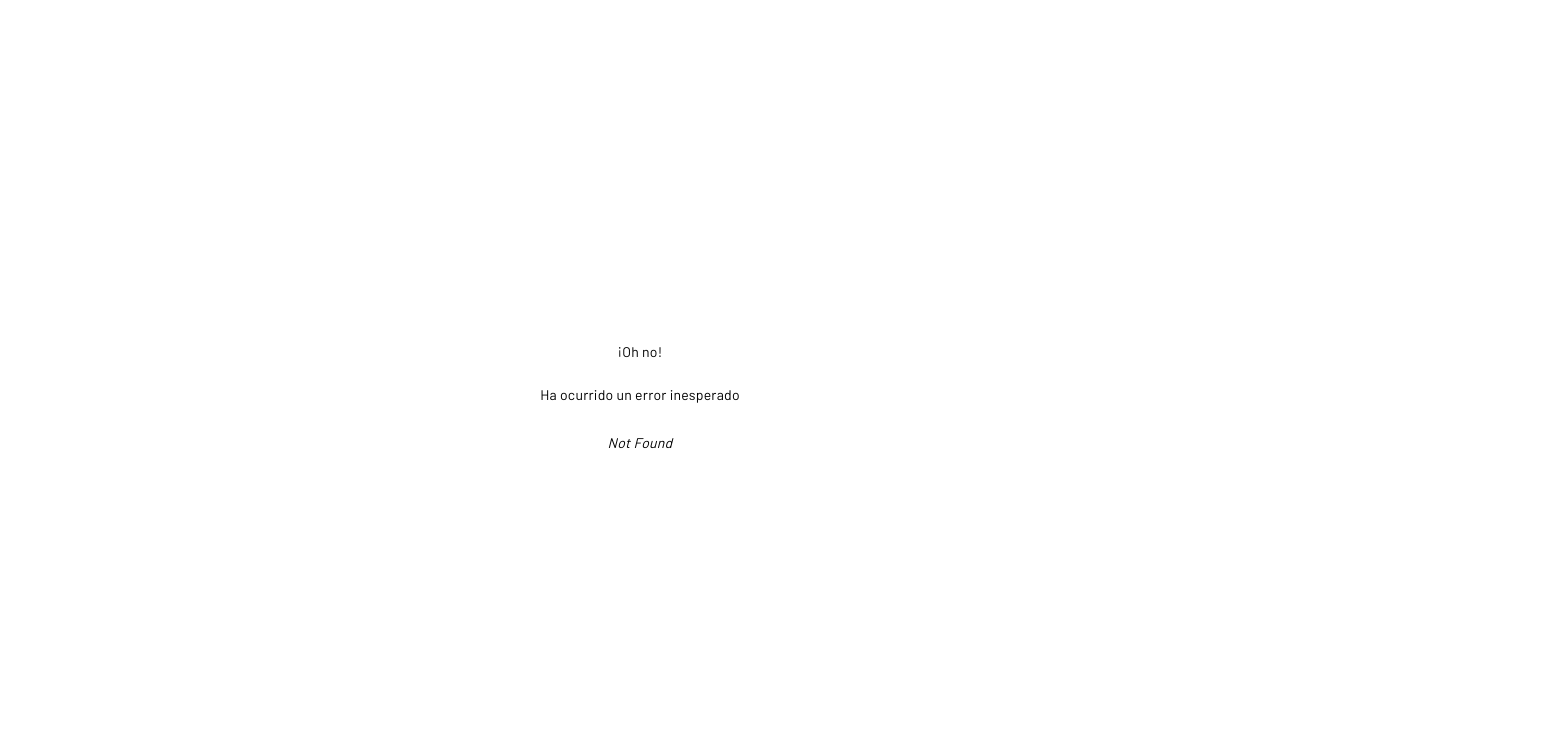
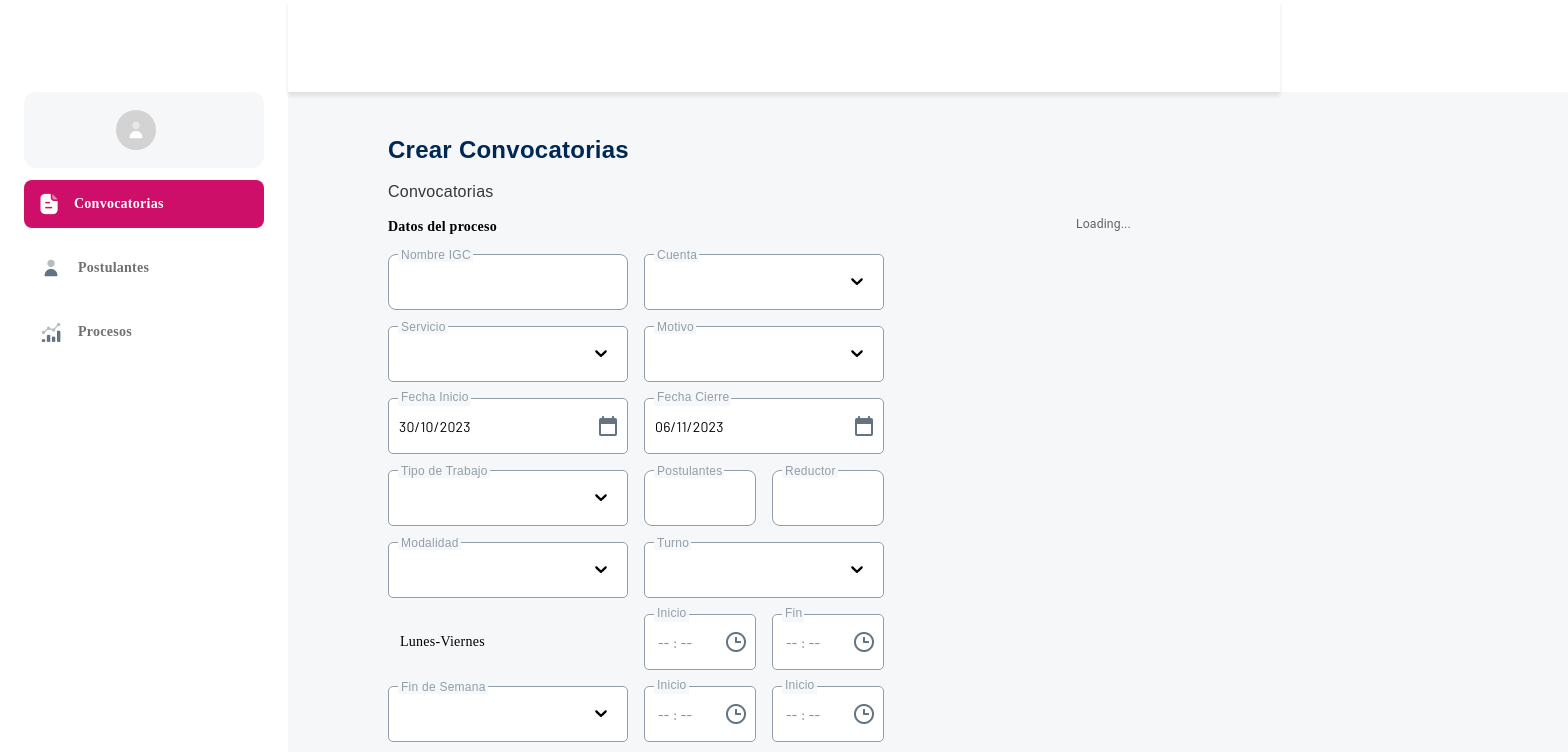
Before and after one commit to sara-rioseco/hackaton2023, a React (Vite) app: page /admin in a window 1280 px wide. Before the commit this address had no page. Shown: the top 752 px of the page, 1568 px wide, since content can reach past the window. Built offline with nearby package versions, Linux system fonts and the light colour scheme; a web font is replaced by a local one; what react-swipeable-views-utils would draw is missing.

Commit message:
ordeno nombre y archivos, intento mostrar oferta

```diff
--- a/src/components/convocatorias/card-oferta.jsx
+++ b/src/components/convocatorias/card-oferta.jsx
@@ -1,3 +1,4 @@
+/* eslint-disable react/prop-types */
 /* eslint-disable no-unused-vars */
 import React from "react";
 import {
--- a/src/components/convocatorias/oferta.jsx
+++ b/src/components/convocatorias/oferta.jsx
@@ -1,12 +1,8 @@
-/* eslint-disable no-unused-vars */
-import React, { useState, useEffect } from "react";
-import Box from "@mui/material/Box";
-import Card from "@mui/material/Card";
-import CardContent from "@mui/material/CardContent";
+import { useState, useEffect } from "react";
+import PropTypes from 'prop-types';
 import Typography from "@mui/material/Typography";
 import CustomCard from "./card-oferta";
 import { styled } from "@mui/system";
-import { RowingOutlined } from "@mui/icons-material";
 import './oferta.css'
 
 
@@ -20,53 +16,18 @@ const OfferSection = styled("div")({
 
 });
 
-export default function OfertaGenerate() {
-  const [data, setData] = useState(null);
-  const [responses, setResponse] = useState(null);
+export default function OfertaGenerate( { data }) {
+  const [response, setResponse] = useState(null);
 
   useEffect(() => {
-    async function fetchData() {
-      try {
-        const response = await fetch(
-          "https://iezopofihj.execute-api.us-east-1.amazonaws.com/dev/processes?startDate=2023-10-03&endDate=2023-11-03"
-        );
-        const result = await response.json();
-        const data = result.data[0];
-
-        const responseia = await query({ question: `Este es el json de la oferta ${data}` });
-      } catch (error) {
-        console.log("error", error);
-      }
-    }
-
-    fetchData();
-  }, []);
-
-  async function query(data) {
-    try {
-      const response = await fetch(
-        "https://konecta-2.onrender.com/api/v1/prediction/d0c5306d-38d2-44e5-ad71-4e9b1d4e6963",
-        {
-          method: "POST",
-          headers: {
-            "Content-Type": "application/json",
-          },
-          body: JSON.stringify(data),
-        }
-      );
-      const result = await response.json();
-      setResponse(JSON.parse(result));
-    } catch (error) {
-      console.log("error", error);
-    }
-  }
+      data ? setResponse(JSON.parse(data)) : console.log('no hay data')
+  }, [data]);
 
   return (
 
         <OfferSection >
-
-          {responses ? (
-            <CustomCard data={responses}></CustomCard>
+          {response? (
+            <CustomCard data={response}></CustomCard>
           ) : (
             <Typography variant="body2" color="textSecondary">
               Loading...
@@ -75,3 +36,8 @@ export default function OfertaGenerate() {
         </OfferSection>
   );
 }
+
+
+OfertaGenerate.propTypes = {
+  data: PropTypes.object
+}
--- a/src/components/formDate/form-date.jsx
+++ b/src/components/formDate/form-date.jsx
@@ -10,7 +10,7 @@ import { useEffect } from "react";
 
 import DatePicker, { registerLocale  } from "react-datepicker";
 
-import { usePostLogic } from '../../utils/post';
+import { useAdminLogic } from '../../utils/admin';
 
 import es from 'date-fns/locale/es';
 registerLocale('es', es)
@@ -31,7 +31,7 @@ export default function FormDate({label, classInputLabel, newDate, onDateChange}
     activeTrainingDate,
     handleFieldChange,
     handleActiveDate
-  } = usePostLogic();
+  } = useAdminLogic();
 
   const handleDateChange = (d) => {
     handleActiveDate(classInputLabel, d);
--- a/src/components/formGrid/form-grid.jsx
+++ b/src/components/formGrid/form-grid.jsx
@@ -4,7 +4,7 @@ import './form-grid.css'
 //React
 import { useCallback, useEffect, useState, } from 'react';
 // Custom hooks
-import { usePostLogic } from '../../utils/post';
+import { useAdminLogic } from '../../utils/admin';
 // Components
 import Button from '../button/button';
 import FormDate from '../formDate/form-date'
@@ -19,6 +19,10 @@ export default function FormGrid() {
     setNotValidForm,
     formData,
     offerData,
+    iaOfferDataResponse,
+    setFormData,
+    setOfferData,
+    setIaOfferDataResponse,
     handleFieldChange,
     activeStartingDate, setActiveStartingDate,
     activeClosingDate, setActiveClosingDate,
@@ -30,7 +34,7 @@ export default function FormGrid() {
     handleCreateProcessDB,
     handleCreateProcessEvaluar,
     handleGenerateOfferIA
-  } = usePostLogic();
+  } = useAdminLogic();
 
 useEffect(()=> {}, [activeClosingDate, activeStartingDate, activeTrainingDate])
 
@@ -310,9 +314,14 @@ const jsonOfferData = () => JSON.stringify(offerData, null, 2)
         </div>
         <div className="item33">
           <Button label="Generar Oferta" classButton='createOfferButton' disabled={notValidForm} onClick={() => {
-            handleGenerateOfferIA(jsonOfferData()).then(res => console.log(res))
-/*             handleCreateProcessDB(jsonFormData()) */
-            }}/>
+            try {
+              const res = handleGenerateOfferIA(jsonOfferData())
+              setIaOfferDataResponse(res)
+            } catch (e) {
+              console.error(e)
+            } finally {
+              console.log(iaOfferDataResponse)
+            }}}/>
         </div>
       </div>
     </>
--- a/src/components/sidebarButtonGroup/sidebar-button-group.jsx
+++ b/src/components/sidebarButtonGroup/sidebar-button-group.jsx
@@ -7,7 +7,7 @@ import invoice from "../../assets/icons/dashboard/ic_invoice.png"
 import invoiceUnselected from "../../assets/icons/dashboard/unselected_ic_invoice.png"
 import user from "../../assets/icons/dashboard/ic_user.png"
 import userUnselected from "../../assets/icons/dashboard/unselected_ic_user.png"
-import { usePostLogic } from "../../utils/post";
+import { useAdminLogic } from "../../utils/admin";
 
 
 const types = [
@@ -20,7 +20,7 @@ export default function SidebarButtonGroup() {
   const [selected, setSelected] = useState(0);
   const [activeType, setActiveType] = useState("Convocatorias");
 
-  const { handleSideBarButtonClick } = usePostLogic();
+  const { handleSideBarButtonClick } = useAdminLogic();
 
   const handleColor = (row) => {
     setActiveType(row.title);
--- a/src/main.jsx
+++ b/src/main.jsx
@@ -6,16 +6,13 @@ import {
 } from "react-router-dom";
 import ErrorPage from './error-page';
 import Home from './pages/Home/home';
-import Post from './pages/Post/post';
-import ListApplicants from './pages/ListApplicants/list-applicants';
-import ProcessList from './pages/ProcessList/process-list';
+import Admin from './pages/Admin/admin';
 /* import ListApplicants from './pages/ListApplicants/list-applicants';
 import ProcessList from './pages/ProcessList/process-list'; */
 
 import OfertaGenerate from './components/convocatorias/oferta'
 import IconBreadcrumbs from  './components/detalleApplicants/breadcrumbs';
 import StepperHorizontal from  './components/detalleApplicants/detalle';
-import Circular from './components/detalleApplicants/circular-progress';
 import Dashboarr from './pages/DetalleApplicants/detalle-applicants';
 import Landing from './pages/Landing/landing';
 import './index.css'
@@ -28,17 +25,17 @@ const router = createBrowserRouter([
   },
   {
     path: "/applicants",
-    element: <Post />,
+    element: <Admin />,
     errorElement: <ErrorPage />,
   },
   {
-    path: "/post",
-    element: <Post />,
+    path: "/admin",
+    element: <Admin />,
     errorElement: <ErrorPage />,
   },
   {
     path: "/listprocesses",
-    element: <Post />,
+    element: <Admin />,
     errorElement: <ErrorPage />,
   },
   {
@@ -62,12 +59,7 @@ const router = createBrowserRouter([
     errorElement: <ErrorPage />,
   },
   {
-    path: "/circle",
-    element: <Circular />,
-    errorElement: <ErrorPage />,
-  },
-  {
-    path: "/landing",
+    path: "/home",
     element: <Landing />,
     errorElement: <ErrorPage />,
   },
--- a/src/pages/Post/post.css
+++ b/src/pages/Admin/admin.css
@@ -24,14 +24,25 @@
 
 .mainContent {
   width: 100%;
-  max-height: 80%;
-  min-width: 520px;;
+  min-width: 720px;
+  max-width: fit-content;
   display: flex;
   justify-content: center;
   flex-direction: column;
   background-color: #919EAb14;
-  padding: 40px 200px 40px 200px;
+  padding: 40px 100px 40px 100px;
   box-sizing: border-box;
   gap: 12px;
+  position:absolute
+}
 
+.gridOfferView {
+  display: flex;
+  flex-flow: row nowrap;
+  position: relative;
+  gap: 100px;
+  justify-content: space-evenly;
+  align-items: flex-start;
+  width: 100%;
+  height: 100%;
 }
--- a/src/pages/Post/post.jsx
+++ b/src/pages/Admin/admin.jsx
@@ -1,14 +1,8 @@
 /* eslint-disable no-unused-vars */
 // CSS
-import './post.css'
-// Components
-import Input from '../../components/input/input'
-import Button from '../../components/button/button'
-// Assets
-import show from '../../assets/icons/login/show-password.png'
-import hide from '../../assets/icons/login/hide-password.png'
+import './admin.css'
 // Custom hook
-import { usePostLogic } from '../../utils/post'
+import { useAdminLogic } from '../../utils/admin'
 //React router
 import { useLocation } from 'react-router-dom'
 // Components
@@ -17,10 +11,11 @@ import FormGrid from '../../components/formGrid/form-grid'
 import ListApplicants from '../ListApplicants/list-applicants'
 import OfertaGenerate from '/src/components/convocatorias/oferta'
 import ProcessList from '../ProcessList/process-list'
-import { Box } from '@mui/system'
 
-export default function Post() {
-const location = useLocation();
+
+export default function Admin() {
+  const { iaOfferDataResponse, setIaOfferDataResponse } = useAdminLogic();
+  const location = useLocation();
     return (
     <>
       <div className='createPost'>
@@ -29,14 +24,14 @@ const location = useLocation();
         </div>
         <div className='mainBody'>
           <div className='headerBar'></div>
-          {location.pathname === "/post" && (
+          {location.pathname === "/admin" && (
             <div className='mainContent'>
-            <h2 className='title'>Crear Convocatorias</h2>
-            <h3 className='subtitle'>Convocatorias</h3>
-            <Box display='flex'>
-            <FormGrid />
-            <OfertaGenerate />
-            </Box>
+              <h2 className='title'>Crear Convocatorias</h2>
+              <h3 className='subtitle'>Convocatorias</h3>
+              <div className='gridOfferView'>
+                <FormGrid />
+                <OfertaGenerate data={iaOfferDataResponse}/>
+              </div>
           </div>) }
           {location.pathname === "/applicants" && (
             <ListApplicants />
--- a/src/utils/post.js
+++ b/src/utils/admin.js
@@ -7,10 +7,11 @@ import axios from 'axios';
 
 // Login
 
-export function usePostLogic() {
+export function useAdminLogic() {
   const navigate = useNavigate();
   const [errorLabel, setErrorLabel] = useState('');
   const [notValidForm, setNotValidForm] = useState(true);
+  const [iaResponse, setIaResponse] = useState(null);
   const [activeStartingDate, setActiveStartingDate] = useState(new Date())
   const [activeClosingDate, setActiveClosingDate] = useState(new Date(new Date().getTime()+(7*24*60*60*1000)))
   const [activeTrainingDate, setActiveTrainingDate] = useState(new Date(new Date().getTime()+(10*24*60*60*1000)))
@@ -52,6 +53,8 @@ export function usePostLogic() {
     turn: ""
   });
 
+  const [iaOfferDataResponse, setIaOfferDataResponse ] = useState(null);
+
   const [ offerData, setOfferData ] = useState({
     title: "",
     campus: "",
@@ -63,7 +66,7 @@ export function usePostLogic() {
     typeWork: "",
     category: "",
     turn: ""
-  })
+  });
 
   const token = localStorage.getItem('accessToken');
   const userId = localStorage.getItem('userId');
@@ -72,7 +75,7 @@ export function usePostLogic() {
   const handleSideBarButtonClick = (type) => {
     if (type) {
       if (type === "Convocatorias") {
-        navigate('/post');
+        navigate('/admin');
       }
       if (type === "Postulantes") {
         navigate('/applicants');
@@ -235,6 +238,7 @@ export function usePostLogic() {
       }
     );
     const result = await response.json();
+    setIaOfferDataResponse(result)
     return result;
   }
 
@@ -264,7 +268,7 @@ export function usePostLogic() {
             return res.data.data
           } catch (error) {
             console.error(error.response.data)
-            navigate('/post');
+            navigate('/admin');
           }
       };
 
@@ -277,12 +281,18 @@ export function usePostLogic() {
     handleActiveDate,
     formData,
     setFormData,
+    iaOfferDataResponse,
+    setIaOfferDataResponse,
+    offerData,
+    setOfferData,
     handleFieldChange,
     errorLabel,
     setErrorLabel,
     handleSideBarButtonClick,
     handleCreateProcessDB,
     handleCreateProcessEvaluar,
-    handleGenerateOfferIA
+    handleGenerateOfferIA,
+    iaResponse,
+    setIaResponse,
   }
 }
--- a/src/utils/login.js
+++ b/src/utils/login.js
@@ -68,7 +68,7 @@ export function useLoginLogic() {
         localStorage.setItem('role', data.Userdata.role);
         localStorage.setItem('name', data.Userdata.name);
         localStorage.setItem('lastname', data.Userdata.lastname);
-        data.Userdata.role === 'Admin' && navigate('/post');
+        data.Userdata.role === 'Admin' && navigate('/admin');
       }
     } catch (error) {
       console.error(error)
```
